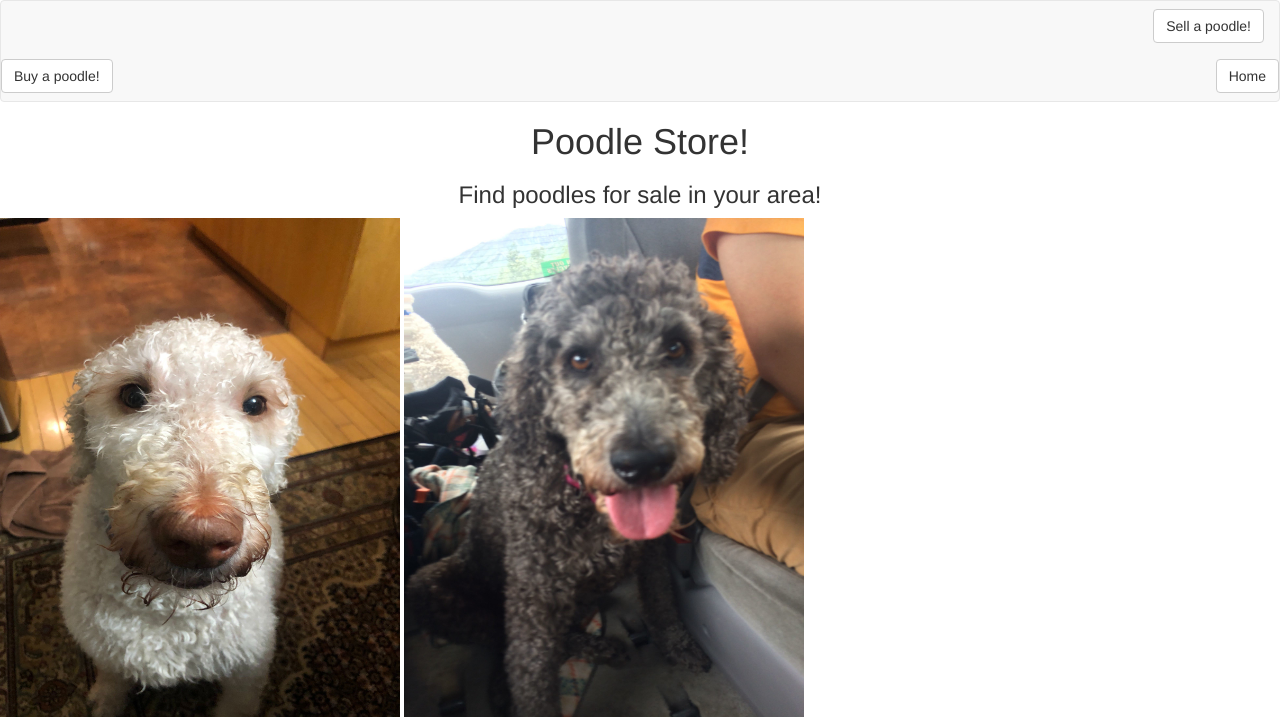
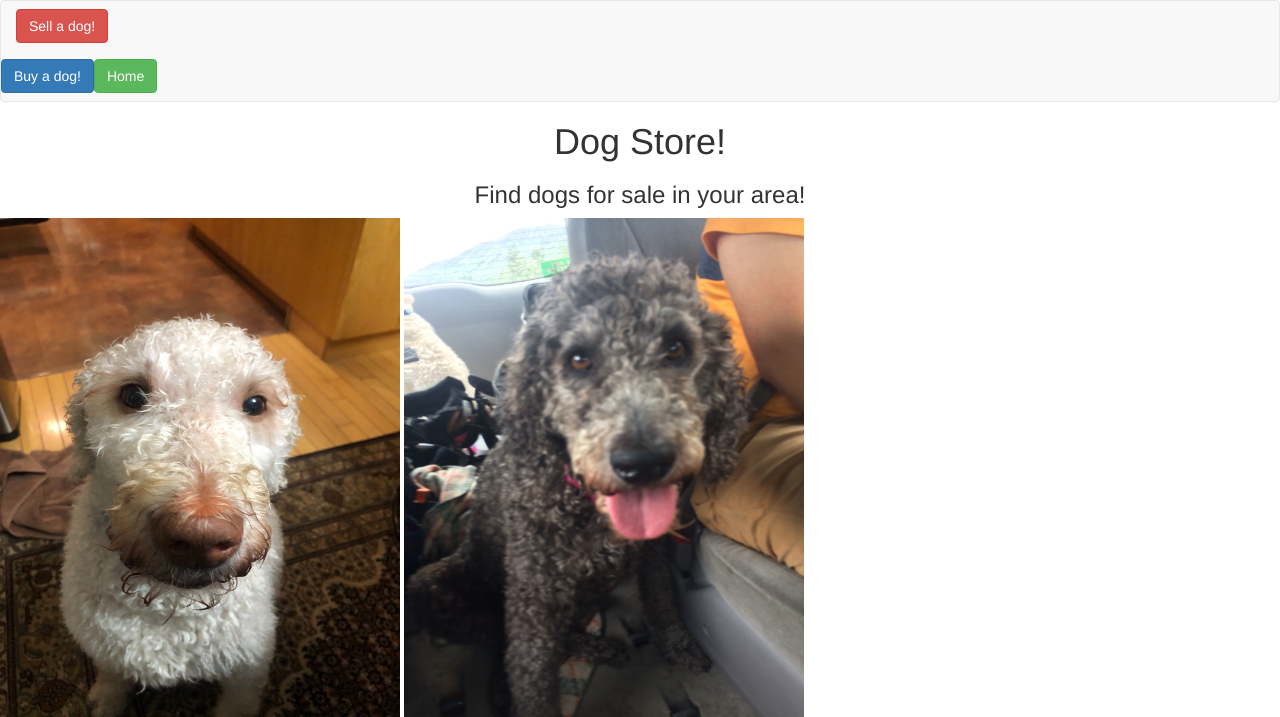
Before and after one commit to Beck-Haywood/Dog-Store, a Flask app: page / in a window 1280 px wide. Shown: the top 717 px of the page. Run offline with Flask 2, Linux system fonts and the light colour scheme; data that the repository does not hold is empty; some libraries are stand-ins or nearby versions.

Commit message:
changed poodle store to dog store

```diff
--- a/app.py
+++ b/app.py
@@ -14,7 +14,7 @@ import jsonify
 #db = client.get_default_database()
 
 client = MongoClient()
-db = client.PoodleWebsite
+db = client.DogWebsite #was Poodle
 doginfo = db.doginfo
 
 app = Flask(__name__)
--- a/templates/base.html
+++ b/templates/base.html
@@ -2,7 +2,7 @@
 <html>
     <head>
         <meta charset='utf-8'>
-        <title>Poodle Store!</title>
+        <title>Dog Store!</title>
         <!-- Latest compiled and minified CSS -->
         <link rel='stylesheet' href='https://maxcdn.bootstrapcdn.com/bootstrap/3.3.7/css/bootstrap.min.css'>
     </head>
--- a/templates/index.html
+++ b/templates/index.html
@@ -1,5 +1,5 @@
 {% extends 'base.html' %}
-<h1>Pooooooooooooooooooodles</h1>
+<h1>Dogs!</h1>
 
 {% block content %}
 {% end block %}
--- a/templates/partials/navbar.html
+++ b/templates/partials/navbar.html
@@ -1,14 +1,14 @@
 <nav class='navbar navbar-default'>
     <div class='container-fluid'>
-        <div class='pull-right'>
-            <a href='/sell' class='btn btn-default navbar-btn'>Sell a poodle!</a>
+        <div class='align-right'>
+            <a href='/sell' class='btn btn-danger navbar-btn'>Sell a dog!</a>
         </div>
     </div>
     <div class='pull-left'>
-        <a href='/buy' class='btn btn-default navbar-btn'>Buy a poodle!</a>
+        <a href='/buy' class='btn btn-primary navbar-btn'>Buy a dog!</a>
     </div>
-    <div class='pull-right'>
-        <a href='/' class='btn btn-default navbar-btn'>Home</a>
+    <div class='mx-auto' style="width: 600px">
+        <a href='/' class='btn btn-success navbar-btn'>Home</a>
     </div>
     </div>
 </nav>
--- a/templates/sell_dogs.html
+++ b/templates/sell_dogs.html
@@ -1,9 +1,9 @@
 {% extends 'base.html' %}
 
 {% block content %}
-<h1 class="text-center">Poodle Store!</h1>
+<h1 class="text-center">Dog Store!</h1>
 
-<h3 class="text-center">Find poodles for sale in your area!</h3>
+<h3 class="text-center">Find dogs for sale in your area!</h3>
 <img src="/static/image_from_ios.jpg" height="500" width="400"/>
 <img src="/static/image_from_ios-1.jpg" height="500" width="400"/>
 {% endblock %}
--- a/templates/sell_new.html
+++ b/templates/sell_new.html
@@ -6,7 +6,7 @@
 
 <form method='POST' action='/sell'>
     <fieldset>
-    <legend>Sell a poodle!</legend>
+    <legend>Sell a dog!</legend>
     <!-- BREED -->
     <p>
         <label for='breed'>Breed</label><br>
```
